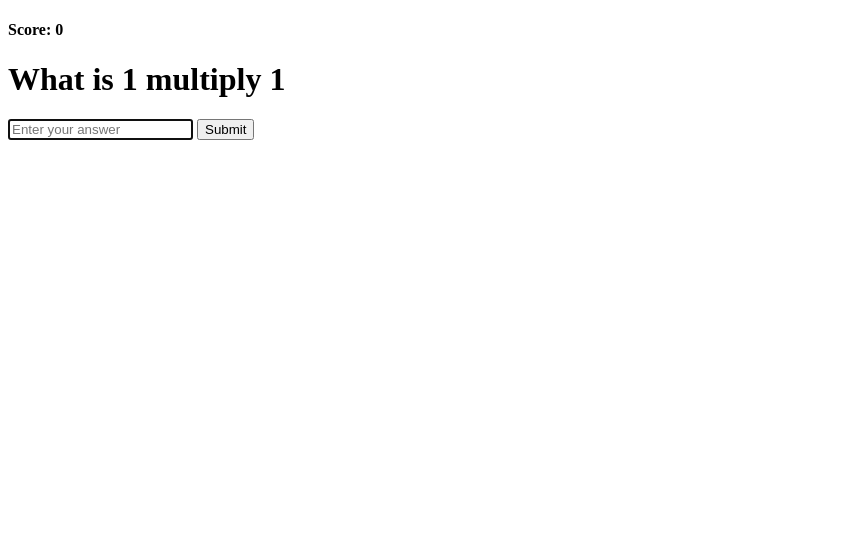
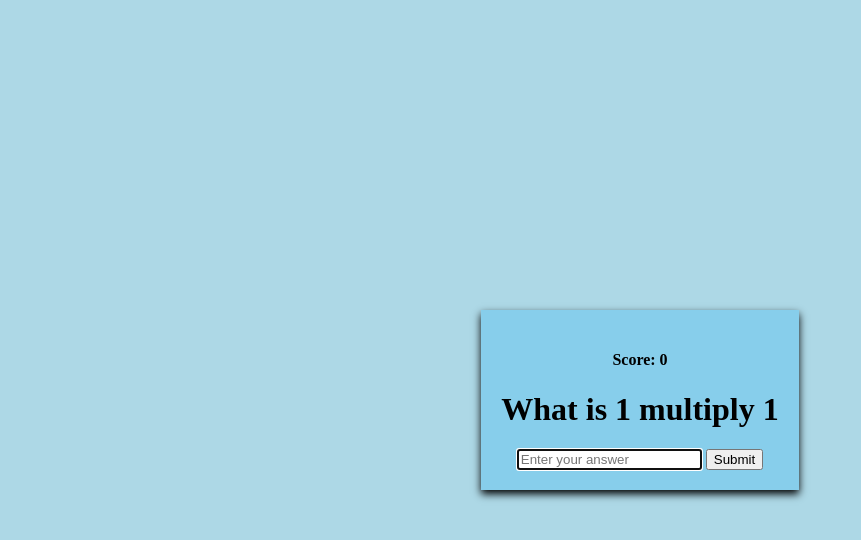
Before and after one commit to MishaNie/Html-Css-Javascript, a plain HTML site: page MultiplicationApp/index.html in a window 1280 px wide. Shown: the whole page, without its empty margins (0-861 px from the left). Drawn offline with Linux system fonts and the light colour scheme.

Commit message:
Update main.css

```diff
--- a/MultiplicationApp/main.css
+++ b/MultiplicationApp/main.css
@@ -1 +1,15 @@
-MainCss
+body {
+    margin: 0;
+    display: flex;
+    justify-content: center;
+    height: 100vh;
+    align-items: center;
+    text-align: center;
+    background-color: lightblue;
+    font-family: Zapf Chancery;
+}
+.form{
+    background-color: skyblue;
+    padding: 20px;
+    box-shadow: 0 4px 8px ;
+}
```
